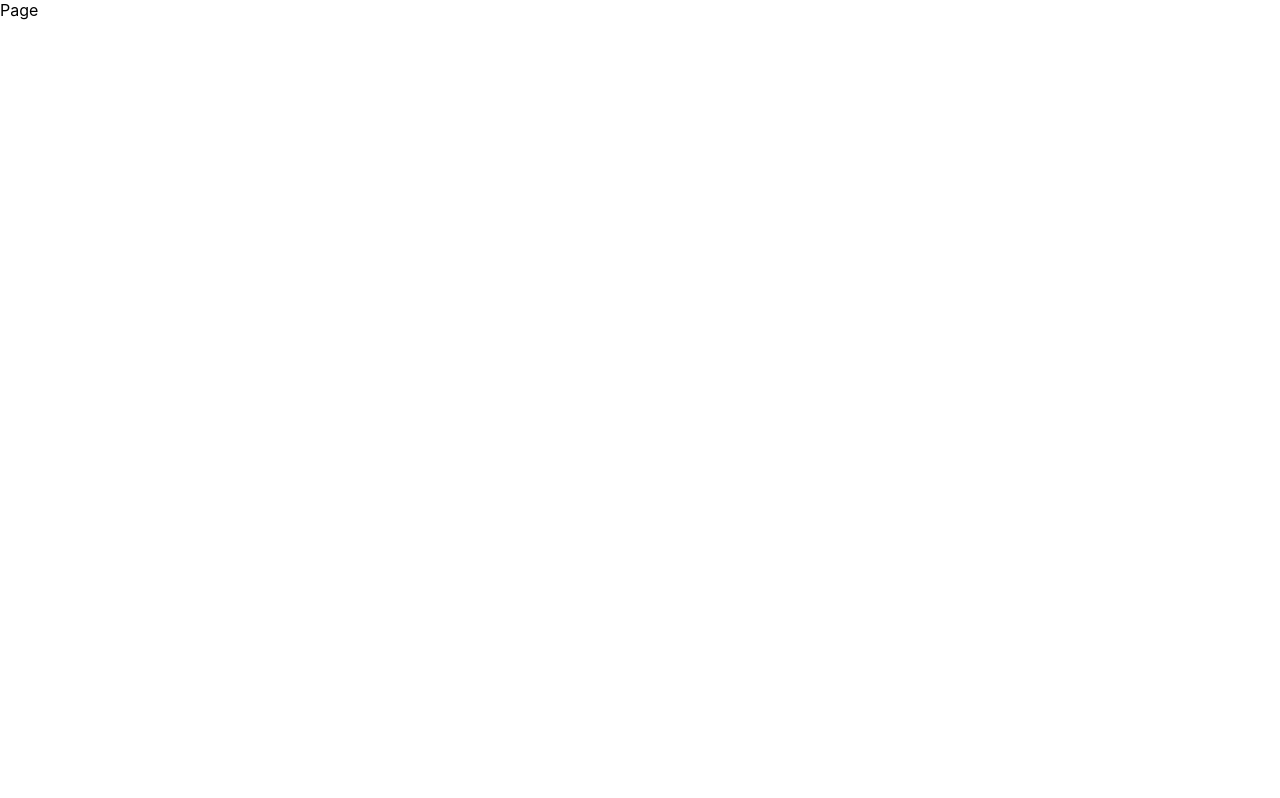
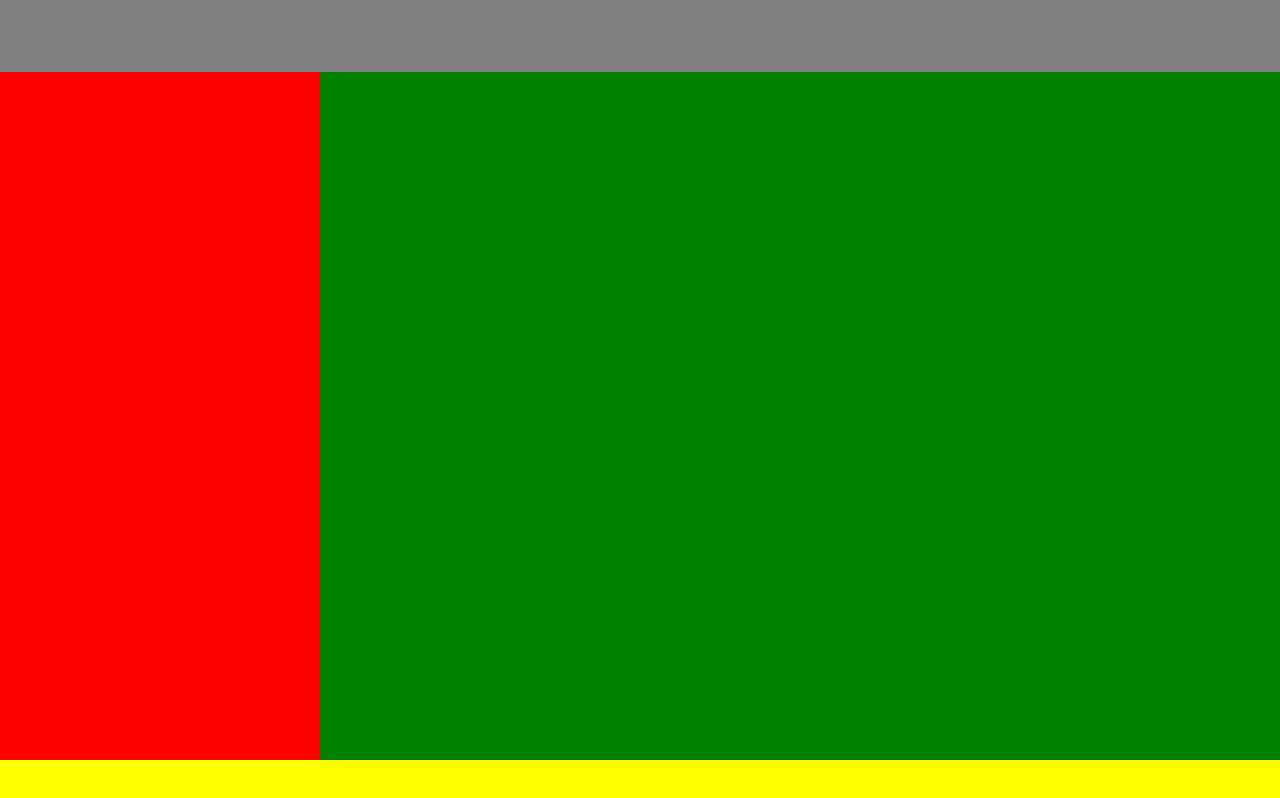
Before and after one commit to juanIgnacioEchaide/segregable-ui, a React (Create React App) app: page / in a window 1280 px wide. Built offline with nearby package versions, Linux system fonts and the light colour scheme.

Commit message:
grid layout molecule

```diff
--- a/src/UI/atoms/Grid.tsx
+++ b/src/UI/atoms/Grid.tsx
@@ -1,22 +1,61 @@
 import React from 'react'
-import { Grid, Paper } from '@material-ui/core'
+import { makeStyles } from '@material-ui/core/styles'
+import Box from '@material-ui/core/Box'
+import Grid from '@material-ui/core/Grid'
 
-const Layout = (): JSX.Element => {
+const useStyles = makeStyles((theme) => ({
+  root: {
+    flexGrow: 1,
+  },
+  nav: {
+    height: '9vh',
+    backgroundColor: 'grey',
+    textAlign: 'center',
+  },
+  main: {
+    backgroundColor: 'green',
+    textAlign: 'center',
+    height: '86vh',
+    color: theme.palette.text.secondary,
+  },
+  sideMenu: {
+    backgroundColor: 'red',
+    height: '86vh',
+  },
+  footer: {
+    backgroundColor: 'yellow',
+    height: '5vh',
+  },
+}))
+
+type LayoutProps = {
+  nav: any
+  sideMenu: any
+  main: any
+  footer: any
+}
+
+const Layout = ({ nav, sideMenu, main, footer }: LayoutProps) => {
+  const classes = useStyles()
+
   return (
-    <Grid container spacing={2} justify="center">
-      <Grid item xs={12} sm={8}></Grid>
-      <Grid item xs={12} sm={8}>
-        <Paper style={{ height: '100vh', background: 'lightgrey' }} />
-      </Grid>
-      <Grid item container direction="column" xs={12} sm={4} spacing={2}>
-        <Grid item>
-          <Paper style={{ height: '49vh', background: 'orange' }} />
+    <div className={classes.root}>
+      <Grid container spacing={0}>
+        <Grid item xs={12}>
+          <Box className={classes.nav}>{nav}</Box>
         </Grid>
-        <Grid item>
-          <Paper style={{ height: '49vh', background: 'green' }} />
+        <Grid item xs={3}>
+          <Box className={classes.sideMenu}>{sideMenu}</Box>
+        </Grid>
+        <Grid item xs={9}>
+          <Box className={classes.main}>{main}</Box>
+        </Grid>
+        <Grid item xs={12}>
+          <Box className={classes.footer}>{footer}</Box>
         </Grid>
       </Grid>
-    </Grid>
+    </div>
   )
 }
+
 export { Layout }
--- a/src/pages/home/page.tsx
+++ b/src/pages/home/page.tsx
@@ -5,6 +5,7 @@ import { QueryActions } from '../../context/query/QueryActions'
 import { getViewState } from '../../common/utils/helpers'
 import { ItemsList } from '../../UI/molecules/ItemsList'
 import { AnyBusinessEntity } from '../../common/models/entities'
+import { Layout } from '../../UI/atoms/Grid'
 
 const Page = (): JSX.Element => {
   const { state, dispatch } = useContext(QueryContext)
@@ -51,7 +52,7 @@ const Page = (): JSX.Element => {
     // eslint-disable-next-line react-hooks/exhaustive-deps
   }, [state])
 
-  return (<div>Page</div>)
+  return <Layout />
 }
 
 export default Page
```
